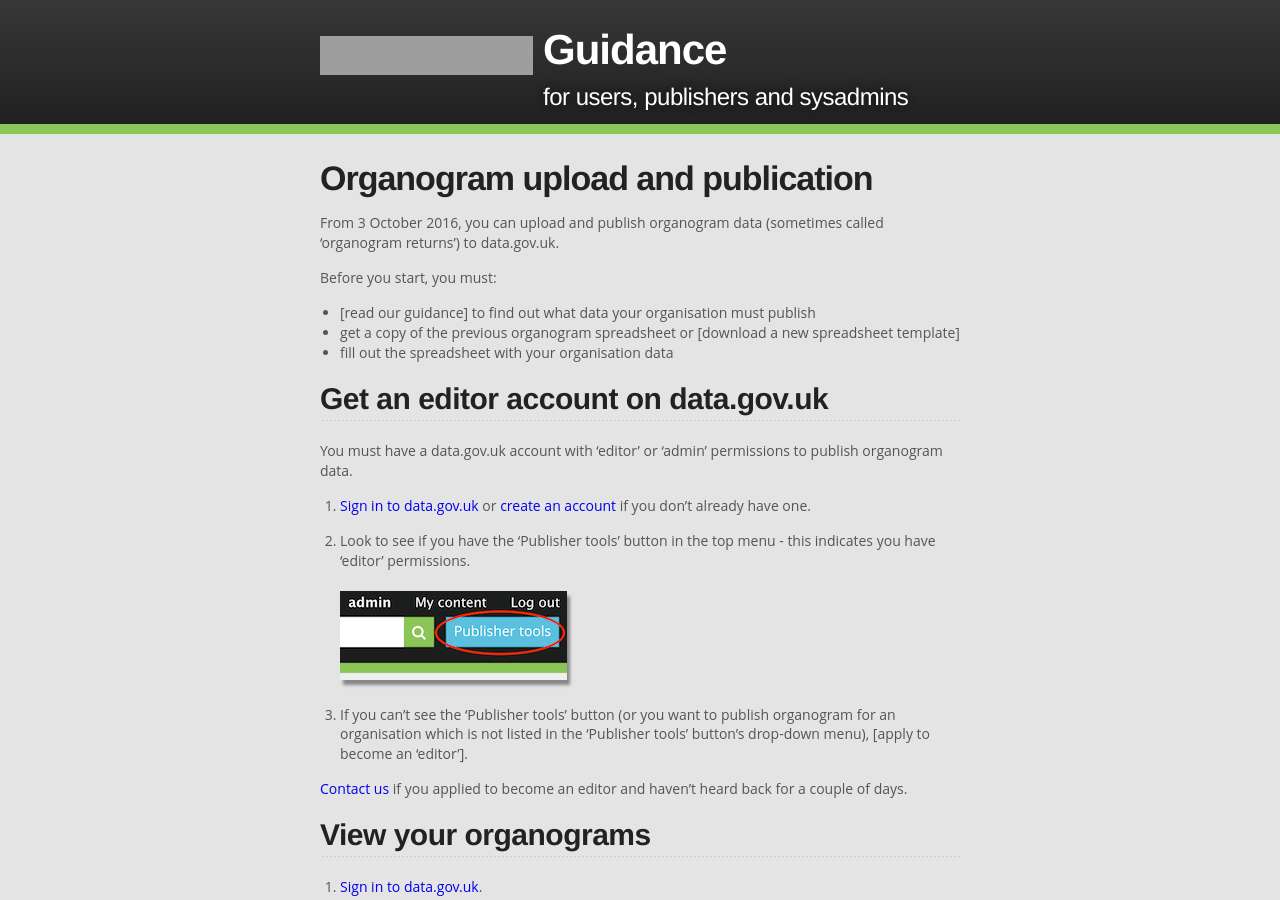
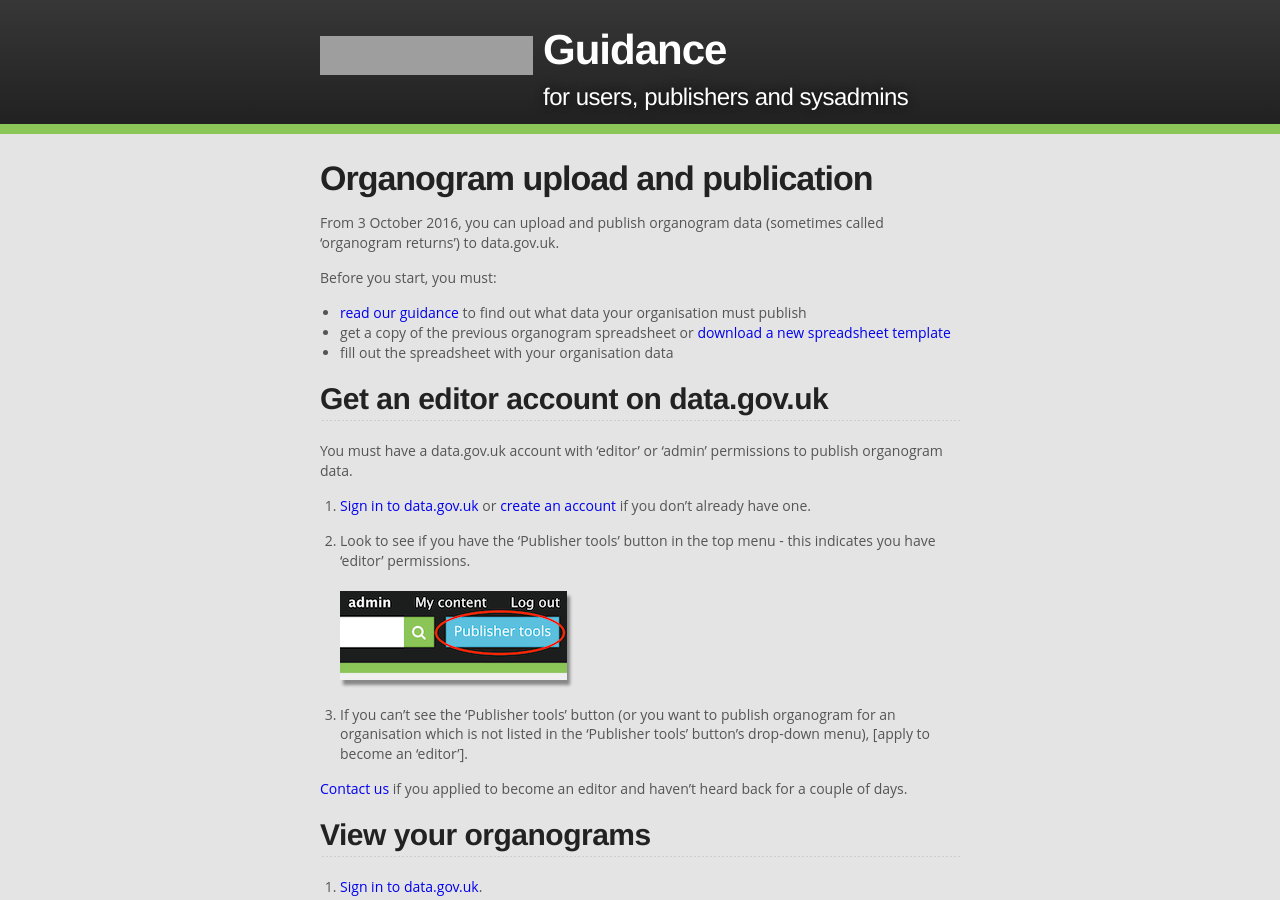
Before and after one commit to datagovuk/guidance, a Jekyll site: the page built from organogram-upload.md, in a window 1280 px wide and 900 px high. Built offline with Jekyll 4.4.1, drawn with Linux system fonts in a browser that asks for light colours; some of the changed lines change nothing that is shown; grey boxes are pictures that could not be loaded.

Commit message:
More links

```diff
--- a/organogram-upload.md
+++ b/organogram-upload.md
@@ -7,8 +7,8 @@ From 3 October 2016, you can upload and publish organogram data (sometimes calle
 
 Before you start, you must:
 
-* [read our guidance] to find out what data your organisation must publish
-* get a copy of the previous organogram spreadsheet or [download a new spreadsheet template]
+* [read our guidance](https://data.gov.uk/publisher-files/organogram_docs/OrganogramsPreparingTheDataGuidanceSeptember2016.pdf) to find out what data your organisation must publish
+* get a copy of the previous organogram spreadsheet or [download a new spreadsheet template](https://data.gov.uk/publisher-files/organogram_docs/Blank_Organogram_Template_latest.xls)
 * fill out the spreadsheet with your organisation data
 
 ## Get an editor account on data.gov.uk
```
